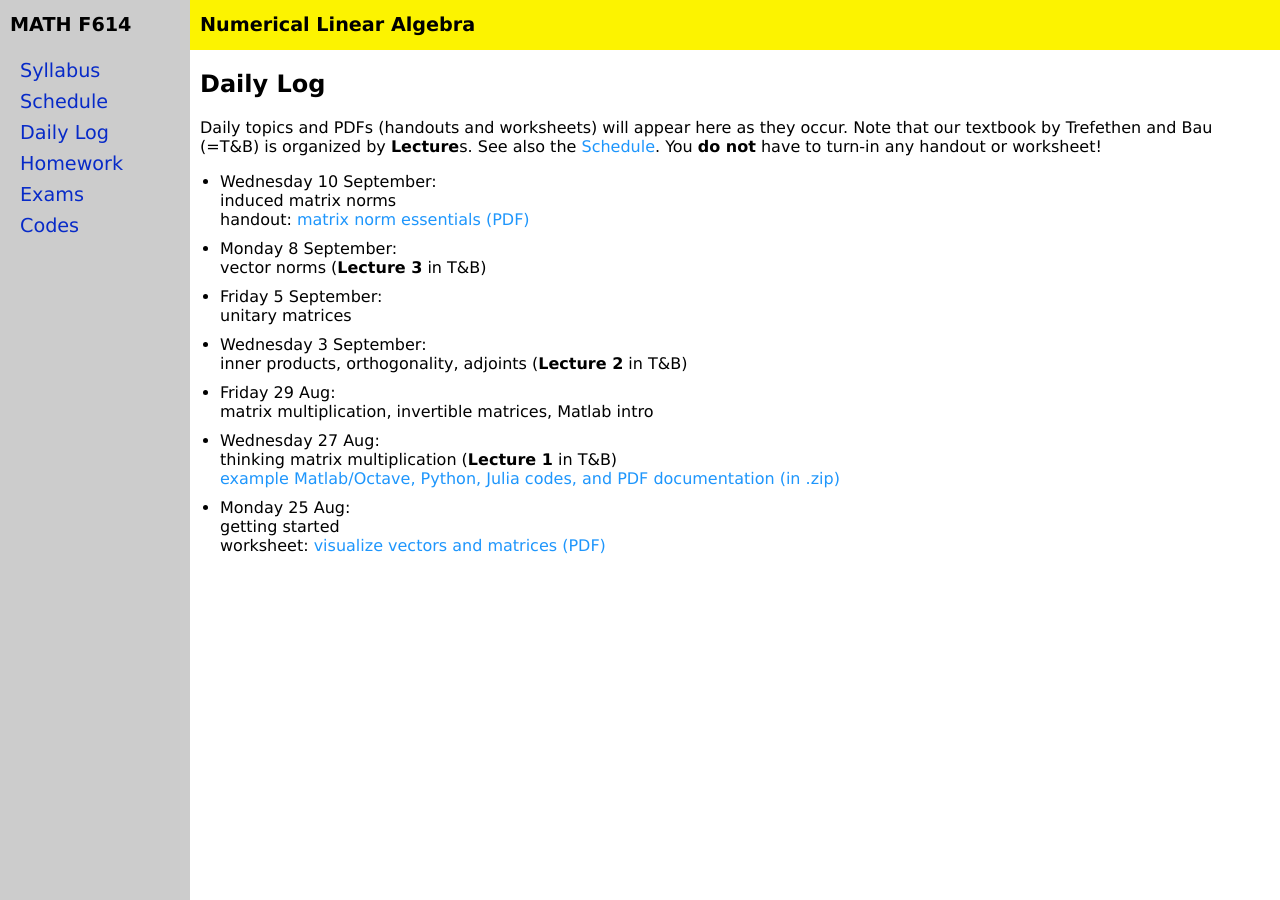
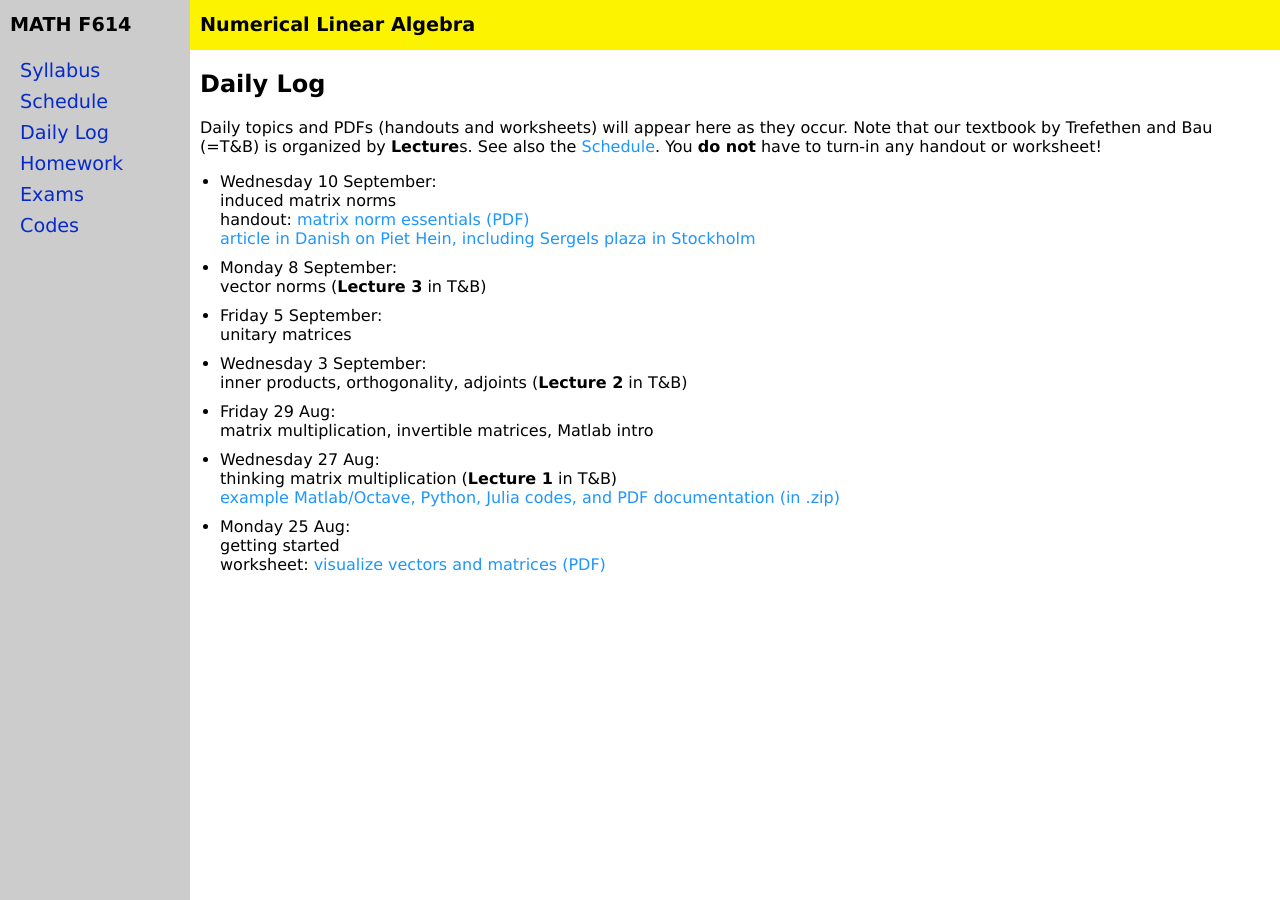
Before and after one commit to bueler/nla, a Jekyll site: the page built from daily.md, in a window 1280 px wide. Built offline with Jekyll 4.4.1, drawn with Linux system fonts in a browser that asks for light colours.

Commit message:
fun link

```diff
--- a/_data/daily.yml
+++ b/_data/daily.yml
@@ -5,6 +5,8 @@ daily:
   covered: induced matrix norms
   handout: worksheets/F25/normmanifesto.pdf
   handoutname: matrix norm essentials
+  otherurl: https://www.matematiksider.dk/piethein.html
+  otherurlname: article in Danish on Piet Hein, including Sergels plaza in Stockholm
 - name: Monday 8 September
   covered: vector norms
   lecture: 3
```
